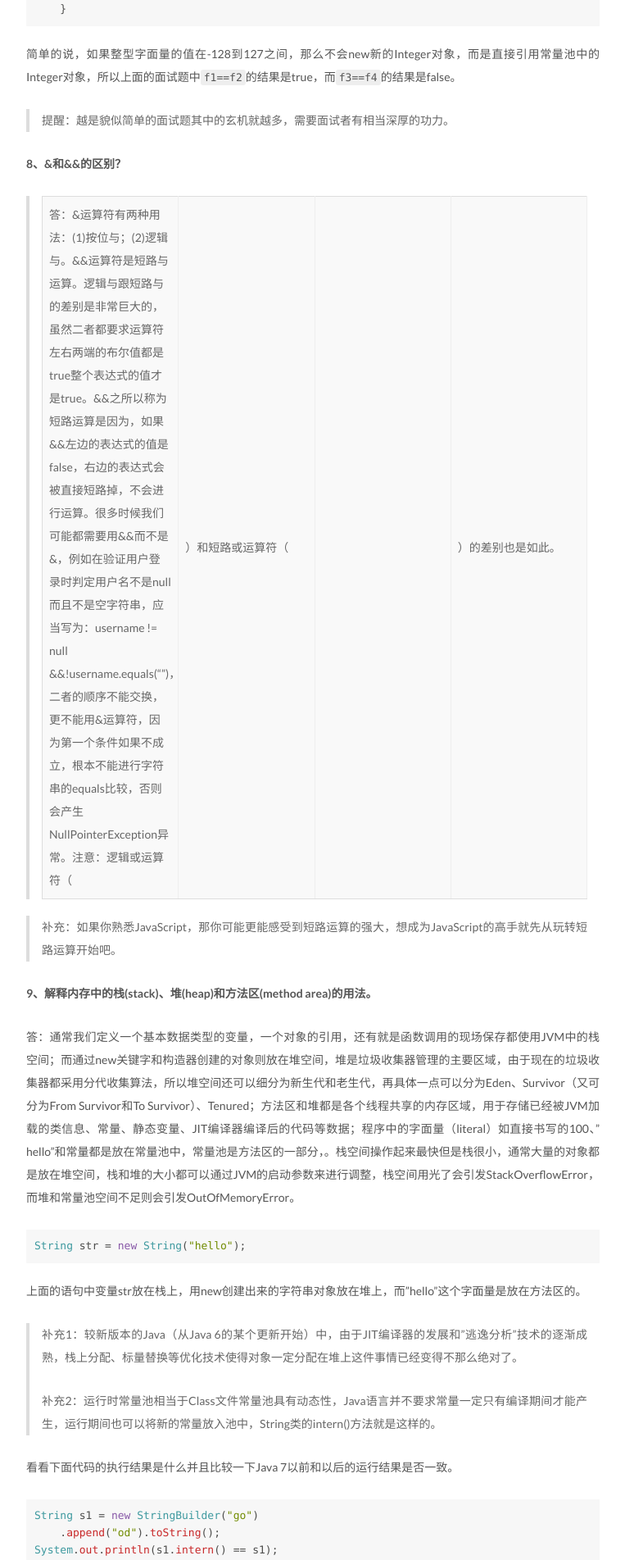
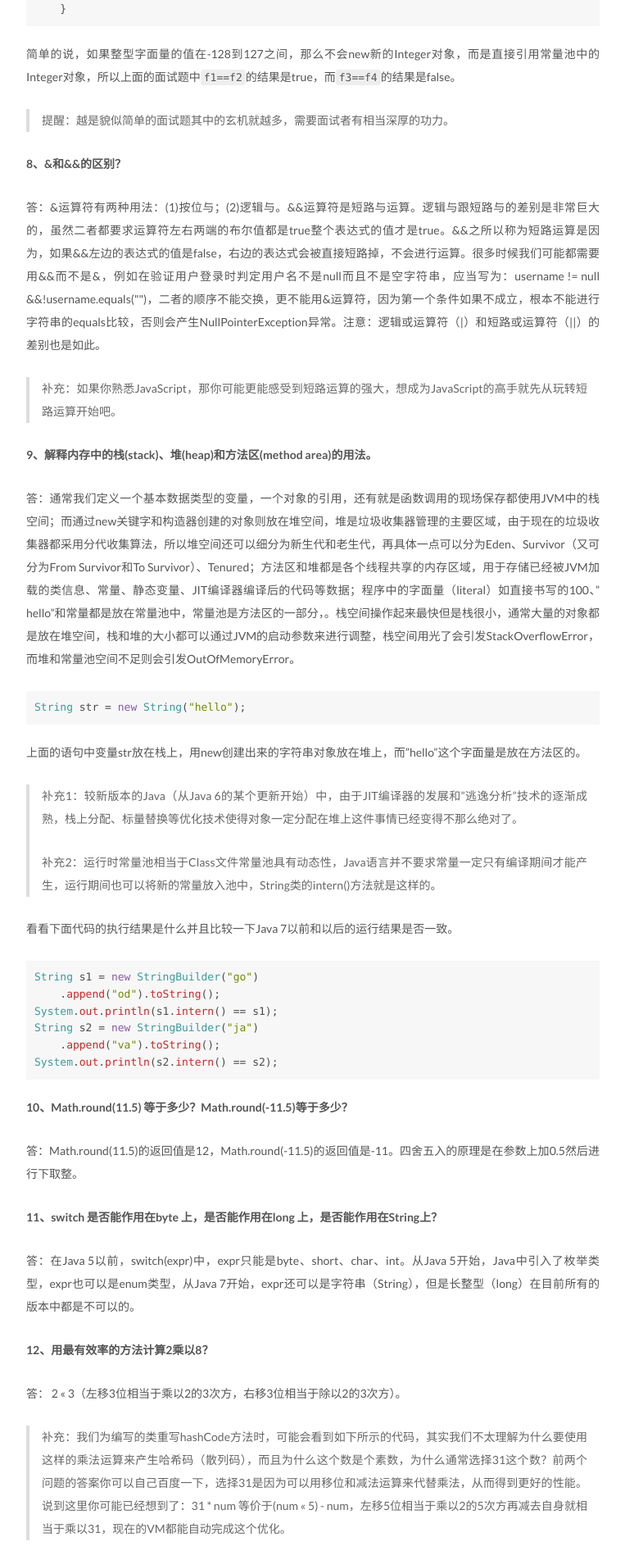
Before and after one commit to nnngu/LearningNotes, a Jekyll site: the page built from _posts/2018-03-12-经典Java面试题收集.md, in a window 1280 px wide. Shown: the part 4187-6090 px from the top of the page at 82% size, without its empty margins (258-1021 px from the left). Built offline with Jekyll 4.4.1, drawn with Linux system fonts in a browser that asks for light colours.

```diff
--- a/_posts/2018-03-12-经典Java面试题收集.md
+++ b/_posts/2018-03-12-经典Java面试题收集.md
@@ -132,7 +132,7 @@ IntegerCache是Integer的内部类，其代码如下所示：
 
 **8、&和&&的区别？**
 
-> 答：&运算符有两种用法：(1)按位与；(2)逻辑与。&&运算符是短路与运算。逻辑与跟短路与的差别是非常巨大的，虽然二者都要求运算符左右两端的布尔值都是true整个表达式的值才是true。&&之所以称为短路运算是因为，如果&&左边的表达式的值是false，右边的表达式会被直接短路掉，不会进行运算。很多时候我们可能都需要用&&而不是&，例如在验证用户登录时判定用户名不是null而且不是空字符串，应当写为：username != null &&!username.equals("")，二者的顺序不能交换，更不能用&运算符，因为第一个条件如果不成立，根本不能进行字符串的equals比较，否则会产生NullPointerException异常。注意：逻辑或运算符（|）和短路或运算符（||）的差别也是如此。
+答：&运算符有两种用法：(1)按位与；(2)逻辑与。&&运算符是短路与运算。逻辑与跟短路与的差别是非常巨大的，虽然二者都要求运算符左右两端的布尔值都是true整个表达式的值才是true。&&之所以称为短路运算是因为，如果&&左边的表达式的值是false，右边的表达式会被直接短路掉，不会进行运算。很多时候我们可能都需要用&&而不是&，例如在验证用户登录时判定用户名不是null而且不是空字符串，应当写为：username != null &&!username.equals\(\"\"\)，二者的顺序不能交换，更不能用&运算符，因为第一个条件如果不成立，根本不能进行字符串的equals比较，否则会产生NullPointerException异常。注意：逻辑或运算符（\|）和短路或运算符（\|\|）的差别也是如此。
 
 > 补充：如果你熟悉JavaScript，那你可能更能感受到短路运算的强大，想成为JavaScript的高手就先从玩转短路运算开始吧。
 
```
